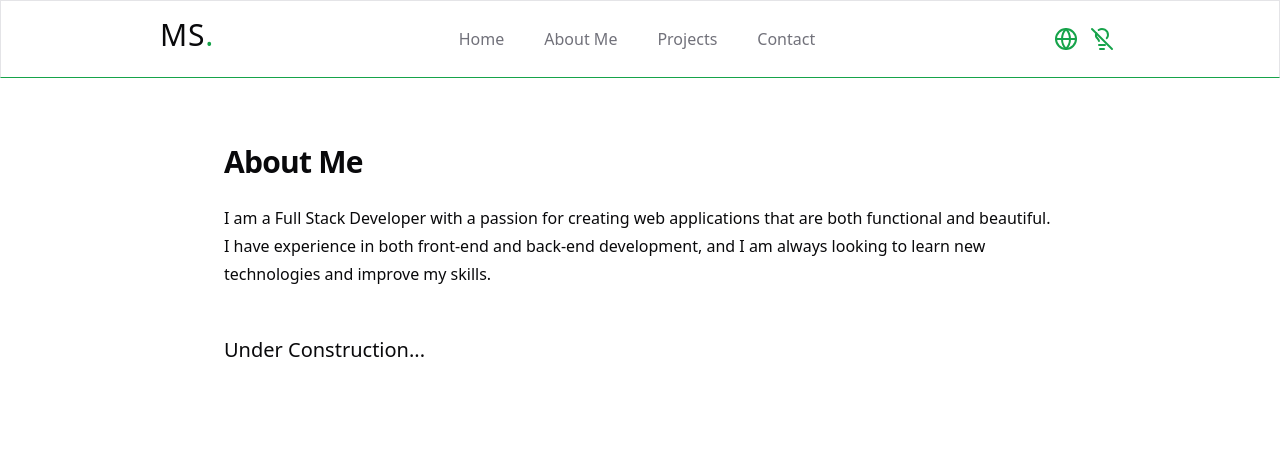
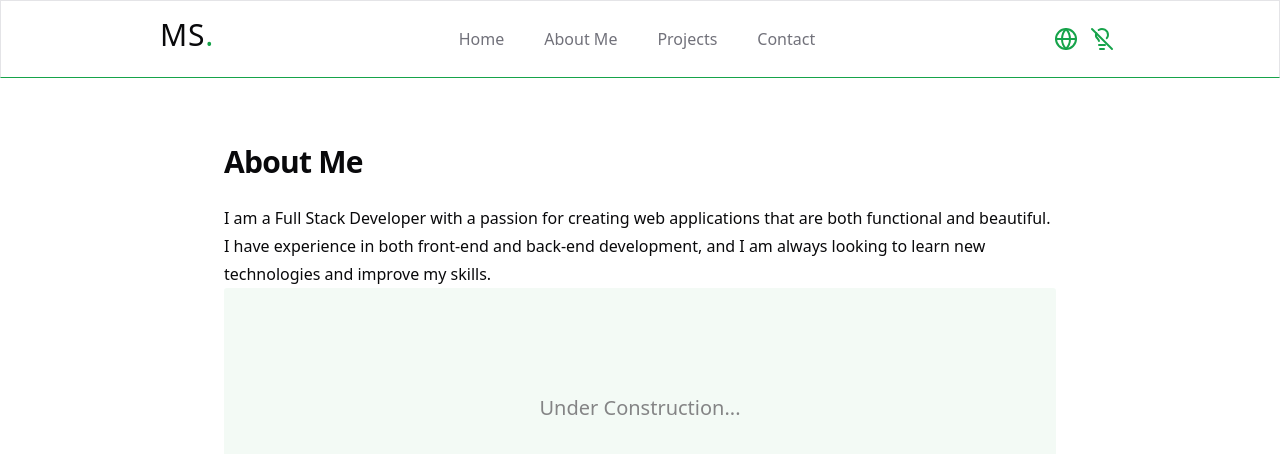
Before and after one commit to MScheltjens/portfolio, a Next.js app: page /en/about in a window 1280 px wide. Shown: the top 454 px of the page. Built offline with nearby package versions, Linux system fonts and the light colour scheme.

Commit message:
fixed skeletons

```diff
--- a/app/[lang]/about/page.tsx
+++ b/app/[lang]/about/page.tsx
@@ -1,4 +1,5 @@
 import { PageHeading } from '@/components/page-heading';
+import { Skeleton } from '@/components/ui/skeleton';
 import { Locale } from '@/i18/config';
 import { getDictionary } from '@/i18/get-dictionary';
 
@@ -17,9 +18,13 @@ export default async function Page({ params: { lang } }: Props) {
         title={dictionary['aboutPage'].title}
         description={dictionary['aboutPage'].description}
       />
-      <p className="mt-12 text-xl capitalize">
-        {dictionary['construction'].title}
-      </p>
+      <Skeleton className="flex h-48 items-center justify-center">
+        <div>
+          <p className="mt-12 w-full text-xl capitalize">
+            {dictionary['construction'].title}
+          </p>
+        </div>
+      </Skeleton>
     </main>
   );
 }
--- a/components/forms/contact-form.tsx
+++ b/components/forms/contact-form.tsx
@@ -60,7 +60,6 @@ export const ContactForm = ({
             type="text"
             placeholder={name}
             autoComplete="given-name"
-            className="rounded-none"
             {...register('name')}
           />
           {errors.name?.message && (
@@ -77,7 +76,6 @@ export const ContactForm = ({
             type="email"
             placeholder={email}
             autoComplete="given-email"
-            className="rounded-none"
             {...register('email')}
           />
           {errors.name?.message && (
@@ -92,7 +90,6 @@ export const ContactForm = ({
           <Textarea
             id="message"
             placeholder={message}
-            className="rounded-none"
             {...register('message')}
           />
           {errors.message?.message && (
@@ -107,7 +104,7 @@ export const ContactForm = ({
         type="submit"
         variant="default"
         disabled={isSubmitting}
-        className="mt-4 w-full rounded-none hover:bg-accent/80 disabled:opacity-50"
+        className="mt-4 w-full hover:bg-primary/50 disabled:opacity-50"
       >
         {isSubmitting ? submitting : send}
       </Button>
```
